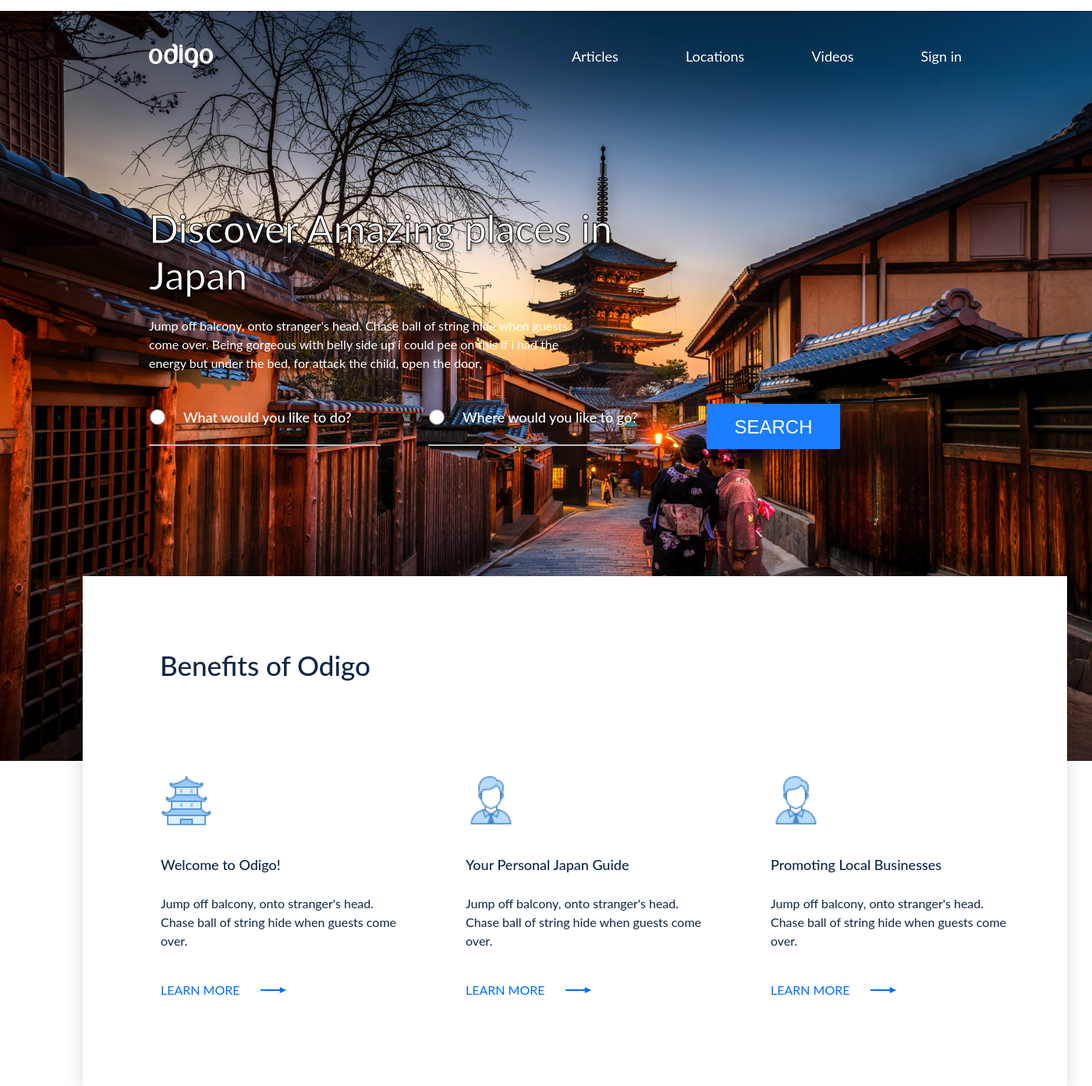
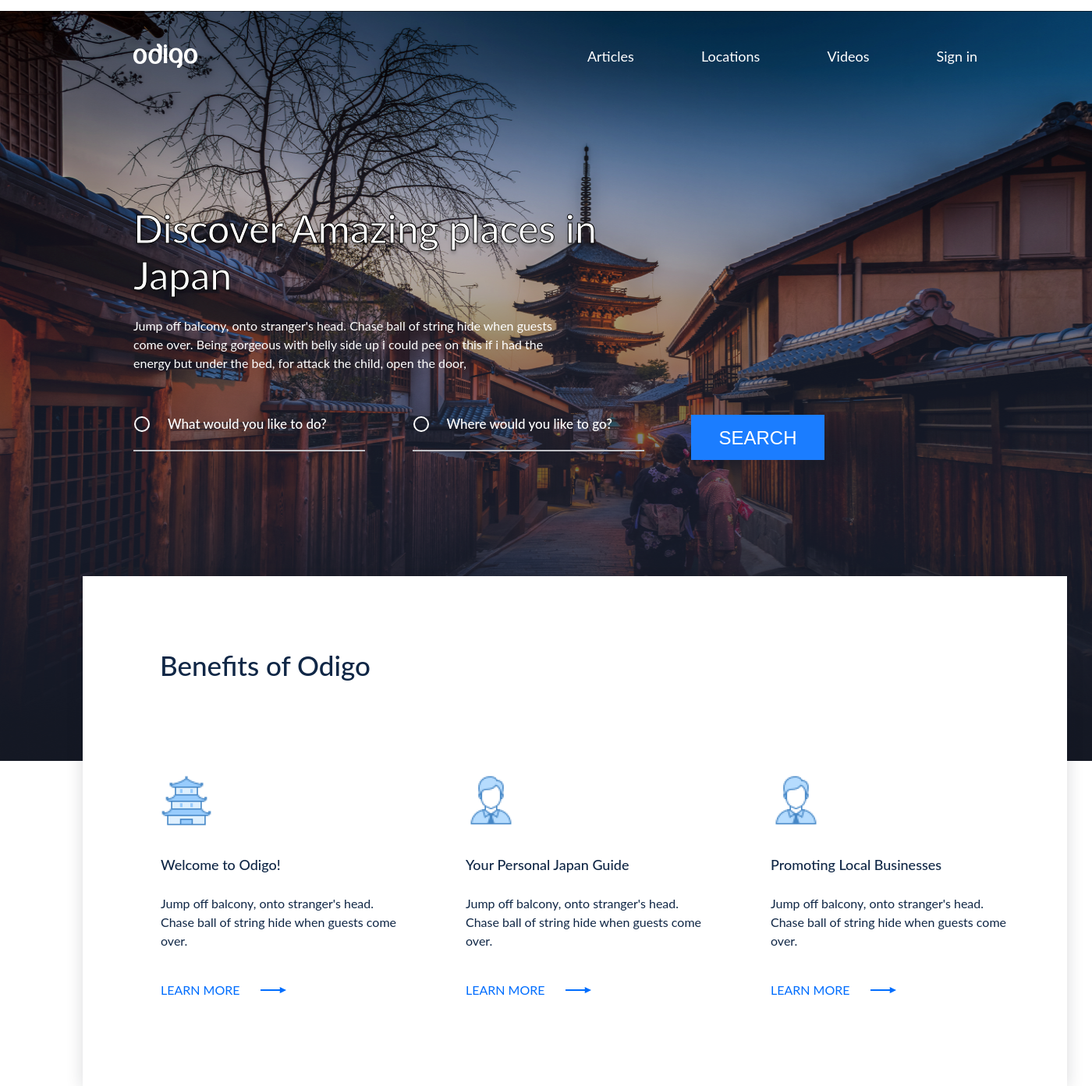
Before and after one commit to ngocngo10/html-css-training, a PHP site: page / in a window 1400 px wide. Shown: the top 1393 px of the page at 78% size. Run offline with PHP 8.4, Linux system fonts and the light colour scheme; some libraries are stand-ins or nearby versions.

Commit message:
creating a custom radio button in search form

```diff
--- a/practice-one/assets/css/body.css
+++ b/practice-one/assets/css/body.css
@@ -1,5 +1,11 @@
+* {
+   margin: 0;
+   padding: 0;
+   box-sizing: border-box;
+}
+
 body {
-   font-family: "Lato",sans-serif;
+   font-family: "Lato", sans-serif;
    font-style: normal;
    font-size: 16px;
    font-weight: 400;
@@ -8,18 +14,19 @@ body {
    margin: 0 auto;
 }
 
-* {
-   margin: 0px;
-   padding: 0px;
-   box-sizing: content-box;
+.container {
+   max-width: 1326px;
+   margin: 0 auto;
+   padding: 0 15px;
 }
 
-a:hover {
-   color: var(--fourth-color);
- }
+img {
+   max-width: 100%;
+}
+
 :root {
    --primary-color: #102746;
-   --secondary-color:#FFFFFF;
+   --secondary-color: #FFFFFF;
    --third-color: #1B7DFF;
    --fourth-color: red;
 }
--- a/practice-one/assets/css/page-header.css
+++ b/practice-one/assets/css/page-header.css
@@ -1,28 +1,33 @@
 .page-header {
+  display: flex;
+  flex-direction: column;
   height: 962px;
   margin-top: 14px;
-  background-image: url('../images/header-bgr.png');
-  background-size: cover;
+  background-image: url('../images/overlay.png'), url('../images/header-bgr.png');
+  background-repeat: no-repeat;
+  background-size: 100% 100%;
   color: var(--secondary-color);
 }
 
 .header-nav {
+  height: 73px;
   padding-top: 42px;
-  height: 31px;
-  padding-left: 191px;
-  padding-right: 167px;
 }
 
 .header-nav__brand {
   display: inline-block;
+  padding-left: 119px;
+}
+
+.header__logo {
   width: 82px;
   height: 31px;
 }
 
 .header-nav__menu {
   float: right;
-  max-width: 1000px ;
   height: 31px;
+  padding-right: 95px;
   padding-top: 4px;
 }
 
@@ -33,16 +38,24 @@
 }
 
 .header-nav__item a {
-  color: var(--seconday-color);
+  color: inherit;
   font-size: 18px;
   line-height: 24px;
   text-decoration: none;
 }
 
+.header-nav__item a:hover {
+  color: var(--fourth-color);
+}
+
+.header-bottom {
+  height: 889px;
+}
+
 .header__title {
-  width: 619px;
   height: 121px;
-  padding-left: 191px;
+  padding-left: 119px;
+  max-width: 738px;
   margin-top: 176px;
   font-weight: 500;
   font-size: 50px;
@@ -52,66 +65,84 @@
 }
 
 .header__desc {
-  width: 546px;
   height: 72px;
-  padding-left: 191px;
+  padding-left: 119px;
+  max-width: 665px;
   margin-top: 22px;
-  /* top: 406px; */
-  /* or 150% */
+}
+
+.search-group {
+  display: flex;
+  justify-content: space-between;
+  justify-items: center;
+  column-gap: 60px;
+  height: 58px;
+  padding-left: 119px;
+  max-width: 1005px;
+  margin-top: 54px;
 }
 
 .search-item {
-  display: inline-block;
-  position: absolute;
-  height: 49px;
-  top: 523px;
-}
-
-.search-item label {
-  font-weight: 500;
-  font-size: 18px;
-}
-
-.search-item--what {
+  position: relative;
   width: 297px;
-  left: 191px;
-}
-
-.search-item--what label {
-  position: absolute;
-  left: 14.81%;
-  right: 12.46%;
-  top: calc(50% - 24px/2 - 12.5px);
-}
-
-.search-item--where {
-  width: 297px;
-  left: 549px;
-}
-
-.search-item--where label {
-  position: absolute;
-  left: 14.81%;
-  right: 9.43%;
-  top: calc(50% - 24px/2 - 12.5px);
+  height: 47px;
 }
 
 .search-item__radio {
   position: absolute;
-  left: 0.34%;
-  right: 92.93%;
-  top: 4.08%;
-  bottom: 55.1%;
-  border: 2px solid var(--seconday-color);
+  left: 1px;
+  top: 2px;
   box-sizing: border-box;
+  width: 20px;
+  height: 20px;
+  cursor: pointer;
+  opacity: 0;
+  z-index: 1;
+}
 
+.search-item label {
+  position: absolute;
+  height: 24px;
+  left: 44px;
+  top: 0px;
+  font-weight: 500;
+  font-size: 17px;
+}
+
+.search-item label::before {
+  position: absolute;
+  left: -43px;
+  top: 2px;
+  content: "";
+  background: transparent;
+  border: 2px solid var(--secondary-color);
+  border-radius: 50%;
+  box-sizing: border-box;
+  width: 20px;
+  height: 20px;
+}
+
+.search-item label::after {
+  position: absolute;
+  left: -39px;
+  top: 6px;
+  content: "";
+  background: transparent;
+  border-radius: 50%;
+  box-sizing: border-box;
+  width: 12px;
+  height: 12px;
+  pointer-events: none;
+}
+
+.search-item input:checked~label:after {
+  background-color: var(--third-color);
 }
 
 .search-item__text {
   position: absolute;
   left: 0%;
   right: 0%;
-  /* top: 93.88%; */
   bottom: 0%;
   background: transparent;
   border: none;
@@ -121,13 +152,14 @@
 }
 
 .search-item__text:focus {
- outline: none;
+  outline: none;
 }
 
 .btn {
   background: var(--third-color);
   text-transform: uppercase;
   border: none;
+  cursor: pointer;
 }
 
 .btn:hover {
@@ -135,13 +167,10 @@
 }
 
 .btn--search {
-  position: absolute;
   width: 171px;
   height: 58px;
-  left: 906px;
-  top: 518px;
   font-weight: 500;
   font-size: 24px;
   line-height: 29px;
-  color: var(--seconday-color);
+  color: inherit;
 }
--- a/practice-one/index.html
+++ b/practice-one/index.html
@@ -13,8 +13,9 @@
 <body>
   <header class="page-header">
     <nav class="header-nav">
+      <div class="container">
         <h1 class="header-nav__brand">
-        <a href="javascript:void(0)">
+          <a href="javascript:void(0)" class="header__logo">
             <img src="./assets/images/header-logo.png" alt="Logo">
           </a>
         </h1>
@@ -24,11 +25,15 @@
           <li class="header-nav__item"><a href="javascript:void(0)">Videos</a></li>
           <li class="header-nav__item"><a href="javascript:void(0)">Sign in</a></li>
         </ul>
+      </div>
     </nav>
+    <div class="header-bottom">
+      <div class="container">
         <h2 class="header__title">
           Discover Amazing places in Japan</h2>
         <p class="header__desc">
-      Jump off balcony, onto stranger's head. Chase ball of string hide when guests come over. Being gorgeous with belly
+          Jump off balcony, onto stranger's head. Chase ball of string hide when guests come over. Being gorgeous with
+          belly
           side up i could pee on this if i had the energy but under the bed, for attack the child, open the door,
         </p>
         <form class="search-group" action="javascript:void(0)" method="post">
@@ -44,8 +49,10 @@
           </div>
           <button type="submit" class="btn btn--search">Search</button>
         </form>
+      </div>
+    </div>
   </header>
-  <main class="page-main">
+  <main class="page-content">
     <section class="section-benefits">
       <h2 class="section__title">Benefits of Odigo</h2>
       <ul class="benefit__list">
@@ -116,7 +123,7 @@
     </section>
 
   </main>
-  <footer class="page-footer">
+  <footer class="page-foot">
 
   </footer>
 </body>
```
Also changed, not shown: practice-one/assets/images/overlay.png (added). Lines whose indentation alone changed are shown as unchanged.
